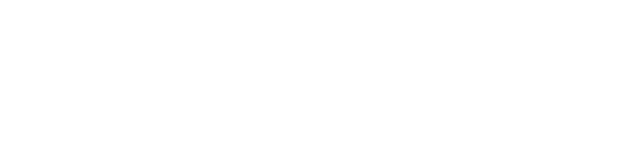
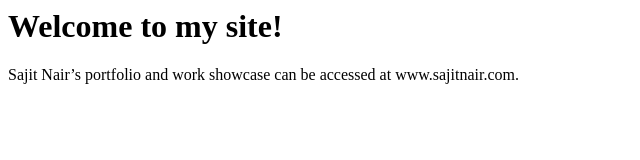
Before and after one commit to fb-sajitnair/fb-sajitnair.github.io, a plain HTML site: page index.html in a window 1280 px wide. Shown: the whole page, without its empty margins (0-640 px from the left). Drawn offline with Linux system fonts and the light colour scheme.

Commit message:
Update index.html

```diff
--- a/index.html
+++ b/index.html
@@ -3,6 +3,7 @@
  <meta name="google-site-verification" content="dSacIYmgv4BnskzrWHHPK0xsIjh2N2GPZ8BjjK0Jd3c" />
 </head>
 <body>
-  <!-- Your content -->
+<h1>Welcome to my site!</h1>
+  <p>Sajit Nair’s portfolio and work showcase can be accessed at www.sajitnair.com.</p>
 </body>
 </html>
```
